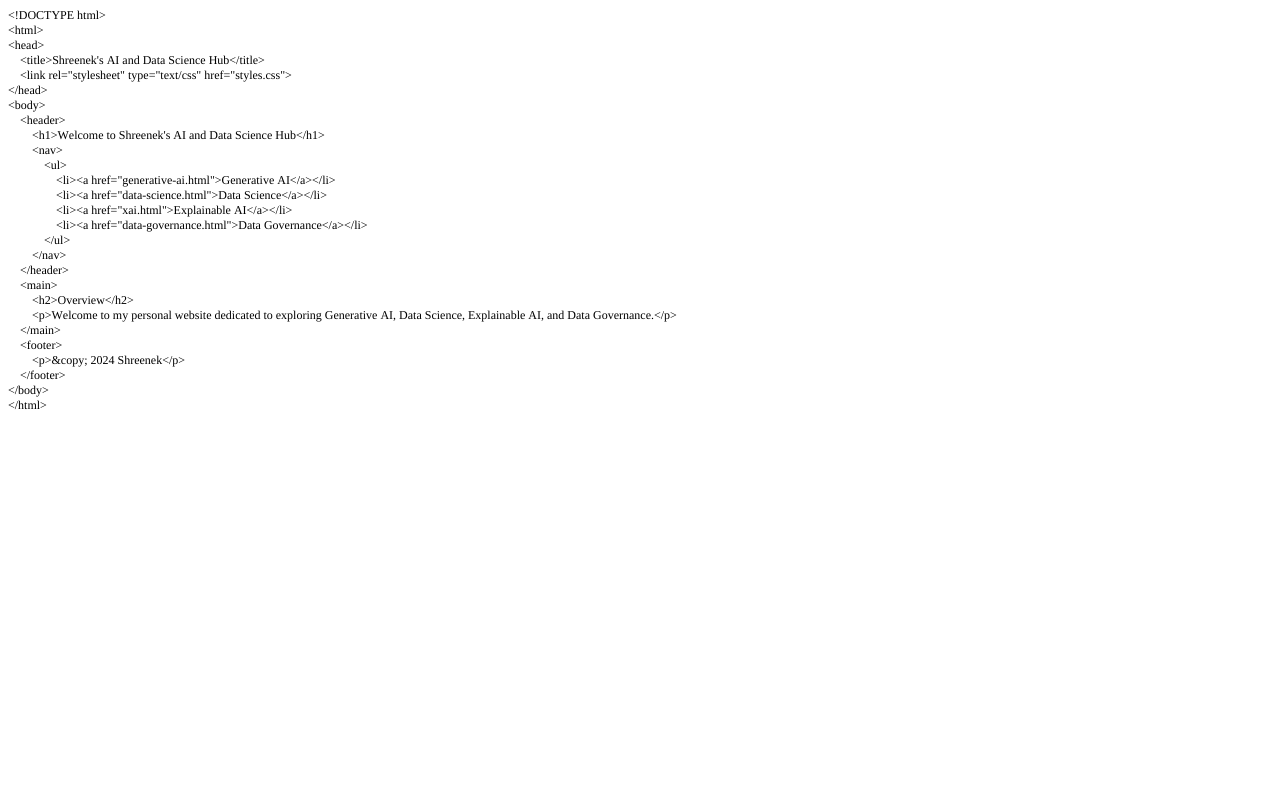
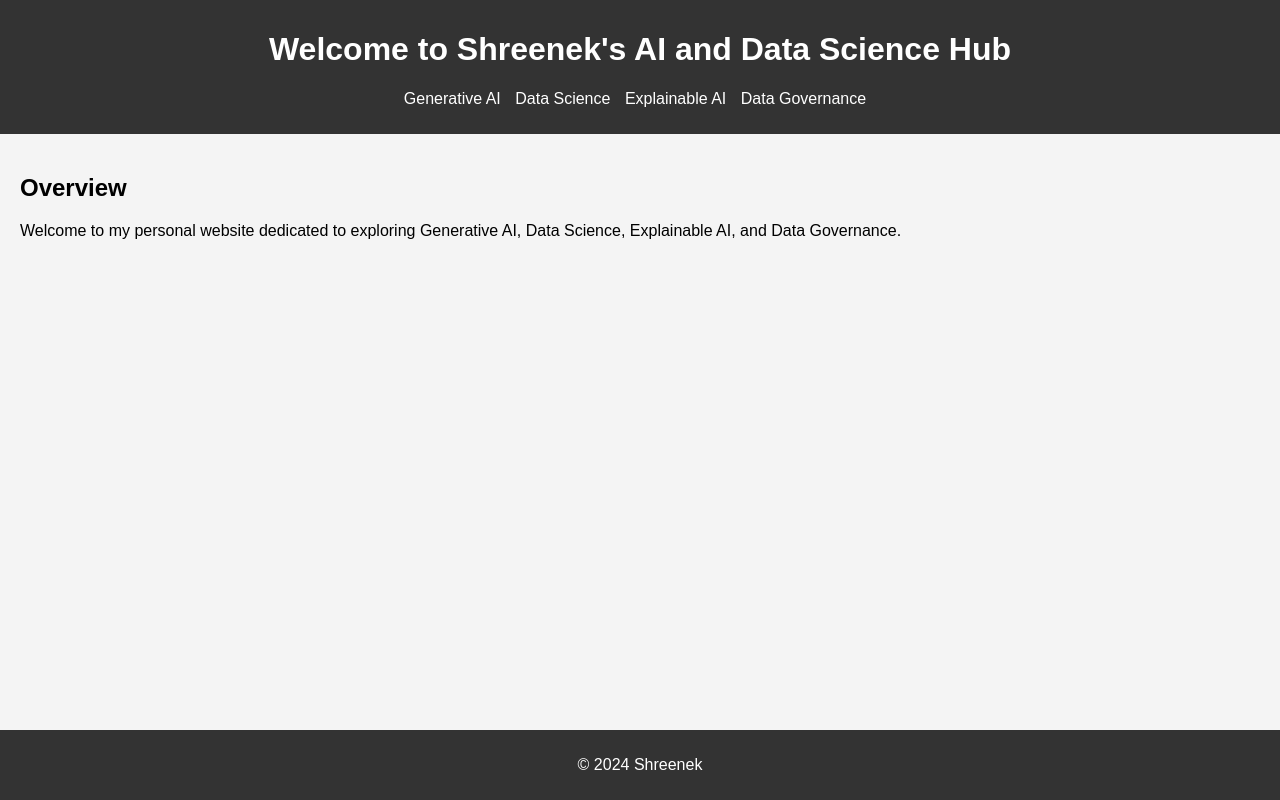
Before and after one commit to shreniek/shreneek.github.io, a plain HTML site: page index.html in a window 1280 px wide. Drawn offline with Linux system fonts and the light colour scheme.

Commit message:
Update index.html

```diff
--- a/index.html
+++ b/index.html
@@ -1,43 +1,27 @@
-<!DOCTYPE html PUBLIC "-//W3C//DTD HTML 4.01//EN" "http://www.w3.org/TR/html4/strict.dtd">
+<!DOCTYPE html>
 <html>
 <head>
-  <meta http-equiv="Content-Type" content="text/html; charset=utf-8">
-  <meta http-equiv="Content-Style-Type" content="text/css">
-  <title></title>
-  <meta name="Generator" content="Cocoa HTML Writer">
-  <meta name="CocoaVersion" content="2487.3">
-  <style type="text/css">
-    p.p1 {margin: 0.0px 0.0px 0.0px 0.0px; font: 12.0px Times; -webkit-text-stroke: #000000}
-    span.s1 {font-kerning: none}
-  </style>
+    <title>Shreenek's AI and Data Science Hub</title>
+    <link rel="stylesheet" type="text/css" href="styles.css">
 </head>
 <body>
-<p class="p1"><span class="s1">&lt;!DOCTYPE html&gt;</span></p>
-<p class="p1"><span class="s1">&lt;html&gt;</span></p>
-<p class="p1"><span class="s1">&lt;head&gt;</span></p>
-<p class="p1"><span class="s1"><span class="Apple-converted-space">    </span>&lt;title&gt;Shreenek's AI and Data Science Hub&lt;/title&gt;</span></p>
-<p class="p1"><span class="s1"><span class="Apple-converted-space">    </span>&lt;link rel="stylesheet" type="text/css" href="styles.css"&gt;</span></p>
-<p class="p1"><span class="s1">&lt;/head&gt;</span></p>
-<p class="p1"><span class="s1">&lt;body&gt;</span></p>
-<p class="p1"><span class="s1"><span class="Apple-converted-space">    </span>&lt;header&gt;</span></p>
-<p class="p1"><span class="s1"><span class="Apple-converted-space">        </span>&lt;h1&gt;Welcome to Shreenek's AI and Data Science Hub&lt;/h1&gt;</span></p>
-<p class="p1"><span class="s1"><span class="Apple-converted-space">        </span>&lt;nav&gt;</span></p>
-<p class="p1"><span class="s1"><span class="Apple-converted-space">            </span>&lt;ul&gt;</span></p>
-<p class="p1"><span class="s1"><span class="Apple-converted-space">                </span>&lt;li&gt;&lt;a href="generative-ai.html"&gt;Generative AI&lt;/a&gt;&lt;/li&gt;</span></p>
-<p class="p1"><span class="s1"><span class="Apple-converted-space">                </span>&lt;li&gt;&lt;a href="data-science.html"&gt;Data Science&lt;/a&gt;&lt;/li&gt;</span></p>
-<p class="p1"><span class="s1"><span class="Apple-converted-space">                </span>&lt;li&gt;&lt;a href="xai.html"&gt;Explainable AI&lt;/a&gt;&lt;/li&gt;</span></p>
-<p class="p1"><span class="s1"><span class="Apple-converted-space">                </span>&lt;li&gt;&lt;a href="data-governance.html"&gt;Data Governance&lt;/a&gt;&lt;/li&gt;</span></p>
-<p class="p1"><span class="s1"><span class="Apple-converted-space">            </span>&lt;/ul&gt;</span></p>
-<p class="p1"><span class="s1"><span class="Apple-converted-space">        </span>&lt;/nav&gt;</span></p>
-<p class="p1"><span class="s1"><span class="Apple-converted-space">    </span>&lt;/header&gt;</span></p>
-<p class="p1"><span class="s1"><span class="Apple-converted-space">    </span>&lt;main&gt;</span></p>
-<p class="p1"><span class="s1"><span class="Apple-converted-space">        </span>&lt;h2&gt;Overview&lt;/h2&gt;</span></p>
-<p class="p1"><span class="s1"><span class="Apple-converted-space">        </span>&lt;p&gt;Welcome to my personal website dedicated to exploring Generative AI, Data Science, Explainable AI, and Data Governance.&lt;/p&gt;</span></p>
-<p class="p1"><span class="s1"><span class="Apple-converted-space">    </span>&lt;/main&gt;</span></p>
-<p class="p1"><span class="s1"><span class="Apple-converted-space">    </span>&lt;footer&gt;</span></p>
-<p class="p1"><span class="s1"><span class="Apple-converted-space">        </span>&lt;p&gt;&amp;copy; 2024 Shreenek&lt;/p&gt;</span></p>
-<p class="p1"><span class="s1"><span class="Apple-converted-space">    </span>&lt;/footer&gt;</span></p>
-<p class="p1"><span class="s1">&lt;/body&gt;</span></p>
-<p class="p1"><span class="s1">&lt;/html&gt;</span></p>
+    <header>
+        <h1>Welcome to Shreenek's AI and Data Science Hub</h1>
+        <nav>
+            <ul>
+                <li><a href="generative-ai.html">Generative AI</a></li>
+                <li><a href="data-science.html">Data Science</a></li>
+                <li><a href="xai.html">Explainable AI</a></li>
+                <li><a href="data-governance.html">Data Governance</a></li>
+            </ul>
+        </nav>
+    </header>
+    <main>
+        <h2>Overview</h2>
+        <p>Welcome to my personal website dedicated to exploring Generative AI, Data Science, Explainable AI, and Data Governance.</p>
+    </main>
+    <footer>
+        <p>&copy; 2024 Shreenek</p>
+    </footer>
 </body>
 </html>
```
